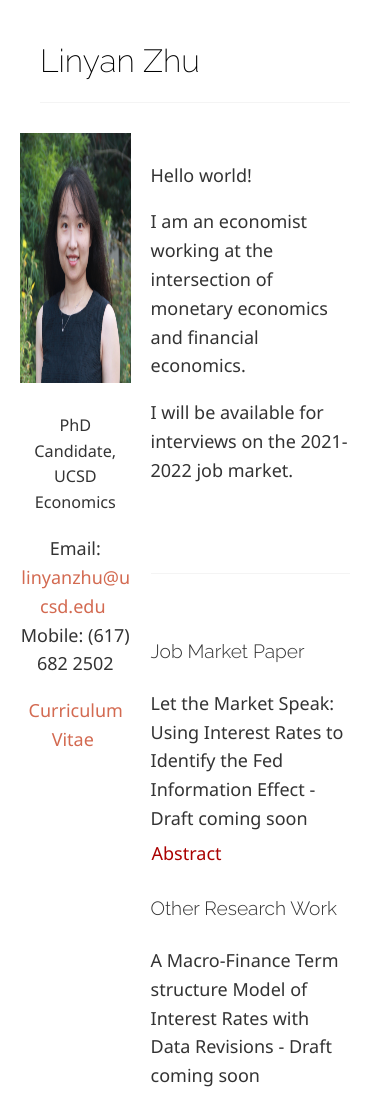
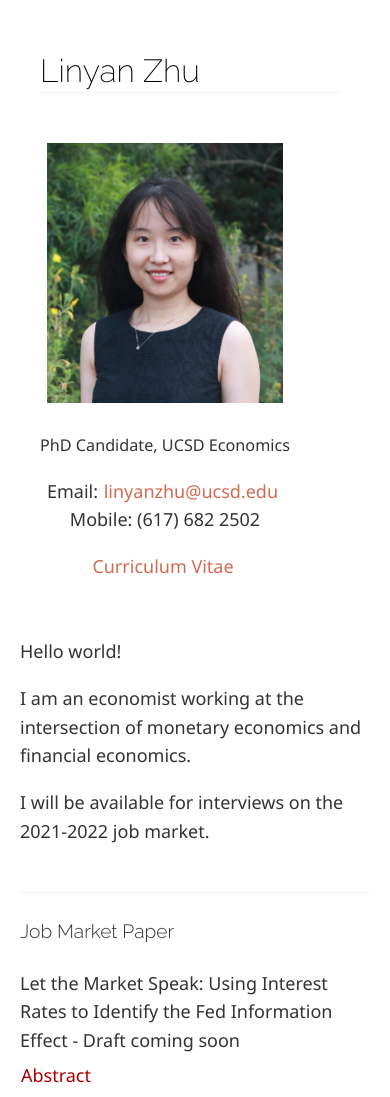
Before and after one commit to linyan-zhu/linyan-zhu.github.io, a plain HTML site: page index.html in a window 390 px wide. Shown: the top 1097 px of the page. Drawn offline with nearby package versions, Linux system fonts and the light colour scheme.

Commit message:
new version

```diff
--- a/css/custom.css
+++ b/css/custom.css
@@ -48,10 +48,6 @@ body {
     font-size: 18px;
 }
 
-h4 {
-    font-weight: normal;
-}
-
 a, a:hover {
     color: #333;
     text-decoration: none;
@@ -77,38 +73,47 @@ p-4 span {
     display: block;
 }
 
-.Row {
-    display: table;
-    width: 100%; /*Optional*/
-    table-layout: fixed; /*Optional*/
-    border-spacing: 10px; /*Optional*/
-}
-.Column {
-    display: table-cell;
-    width: 33%;
+h5 {
+    font-size: 1rem;
+    border-bottom: 1px solid #f4f4f4;
+    padding: 10px 0px 10px 0px;
 }
 
-h5 {
-    font-size: 1rem;
-    border-top: 1px solid #f4f4f4;
-    padding: 20px 0;
-    margin-top: 40px;
+h4 {
+    font-weight: normal;
 }
+
 
 figure {
     display: inline-block;
-    margin: 0px; /* adjust as needed */
+    margin: 20px; /* adjust as needed */
     text-align: center;
-    max-height: 100%;
 }
 figure img {
     vertical-align: top;
 }
 
+
 .left {
     width: 300px;
+    padding: 0px 0px 0px 0px;
 }
 
 .right {
-    width: 650px;
+    width: 850px;
+    padding: 0px 0px 0px 30px;
 }
+
+
+@media only screen and (max-width: 480px) {
+    .wrapper {
+        display: block;
+    }
+    .left {
+        width: 100%;
+    }
+    .right {
+        width: 100%;
+        padding: 0px 0px 0px 0px;
+    }
+}
--- a/css/main.css
+++ b/css/main.css
@@ -38,7 +38,7 @@ hr {
 img {
     margin: 10px auto 10px auto;
     max-width: 100%;
-    display: block;
+    display: inline-block;
 }
 
 a img {
@@ -125,12 +125,9 @@ h6 {
     text-align: right;
 }
 
-.container {
-    max-width: 1000px;
-}
 
 ul {
-    padding-left: 15px;
+    padding-left: 0px;
 }
 
 ul.flat {
@@ -164,13 +161,14 @@ ul {
 	color: #000000;
 	text-decoration: none !important;
 	font-weight: 3000;
+
 }
 
-.post ul li {
+.post ul {
     margin-bottom: 10px;
 }
 
-.post ul li p {
+.post ul p {
     display: inline;
 }
 
@@ -197,11 +195,13 @@ pre code {
 }
 
 .container {
+    max-width: 1000px;
+    margin: 0 auto;
     padding: 20px 20px 10px;
 }
 
 .header {
-    padding: 20px 20px 20px;
+    padding: 30px 30px 20px 20px;
 }
 
 .header h1,
@@ -222,7 +222,7 @@ pre code {
 }
 
 .header nav ul,
-.header nav li {
+.header nav {
     margin: 0;
 }
 
@@ -322,7 +322,7 @@ pre code {
 
 .list .posts .post .meta {
     margin-bottom: 0;
-    margin-left: 5px;
+    margin-left: 0px;
 }
 
 .footer {
--- a/index.html
+++ b/index.html
@@ -49,9 +49,8 @@
 
 	     <div class="wrapper">
 		<div class="left">
-		<div class="side-bar-item">
 		<figure>
-		<img src='/profile-LinyanZhu.jpg' height=250px style="display:inline-block;">
+		<img src='/profile-LinyanZhu.jpg' height=260px style="display:inline-block;">
 		<figcaption>
 		<p-4>
 		<span> PhD Candidate, UCSD Economics </span>
@@ -66,15 +65,12 @@
 
 		</figcaption>
 		</figure>
-	     	</div>
 		</div>
 	<div class="right">
-  		<div class="container">
 		<p>Hello world! </p>
 		<p>I am an economist working at the intersection of monetary economics and financial economics.</p>
 		<p>I will be available for interviews on the 2021-2022 job market.</p>
-		</div>
-	     <div class="container">
+
 	<h5></h5>
 	<h4>Job Market Paper</h4>
 	<div class="paper" id="p:fedinfo"><div class="papertitle"> Let the Market Speak: Using Interest Rates to Identify the Fed Information Effect  <p-3> - Draft coming soon </p-3></div>
@@ -92,14 +88,10 @@
 	</div>
 	<h4> Other Research Work </h4>
 	<div class="paper" id="p:lowi"><div class="papertitle"> A Macro-Finance Term structure Model of Interest Rates with Data Revisions <p-3> - Draft coming soon </p-3></div> </div>
-</div>
 
-
-	<div class="container list">
-<h5></h5>
+	     	<h5></h5>
 <h4> Teaching Experience</h4>
 	<h4-2> I worked as a Teaching Assistant at UCSD for: </h4-2>
-
 	<ul style="list-style:none;">
 	<li> Econ 110A Macroeconomics - <p-3>Winter 2019, Winter 2020, Winter 2021 </p-3> </li>
 <li> Econ 110B Macroeconomics - <p-3>Fall 2018 </li>
@@ -113,9 +105,7 @@
 	</div>
 	</div>
 	</div>
-	</div>
-
-<div class="footer wrapper">
+<div class="footer">
 	<nav class="nav">
 		<div> Adapted from <a href="https://github.com/vividvilla/ezhil">Ezhil theme</a> | Built with <a href="https://gohugo.io">Hugo</a></div>
 	</nav>
```
Also changed, not shown: categories/index.html (+1 -1 lines), research/index.html (+1 -1 lines), tags/index.html (+1 -1 lines), teaching/index.html (+1 -1 lines).
